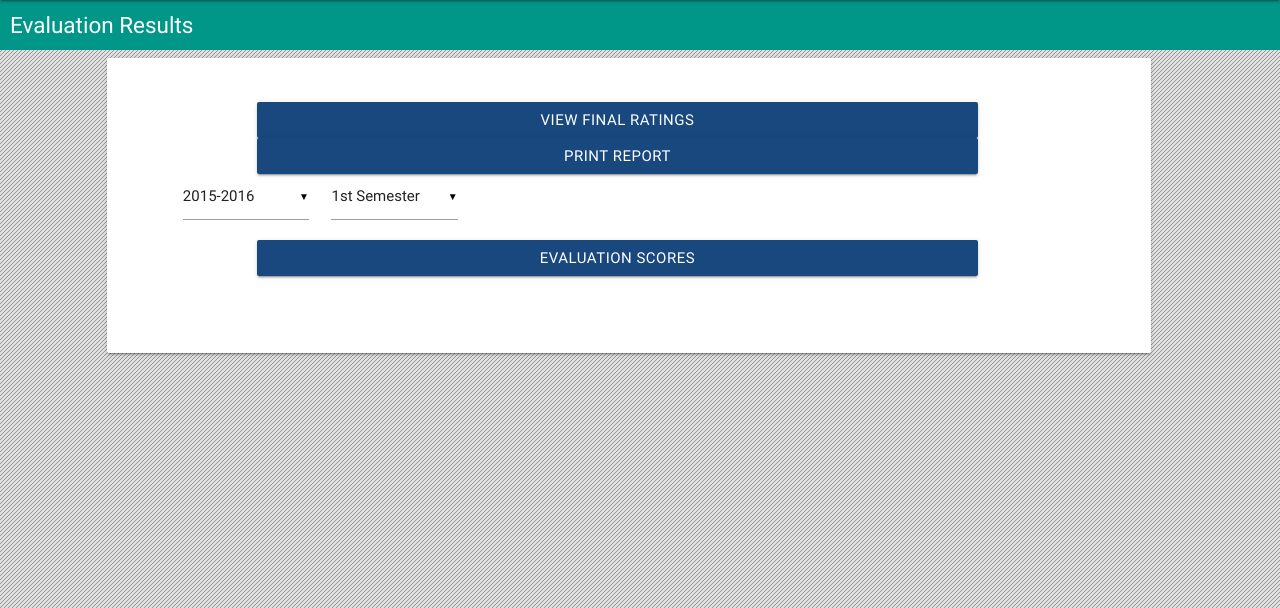
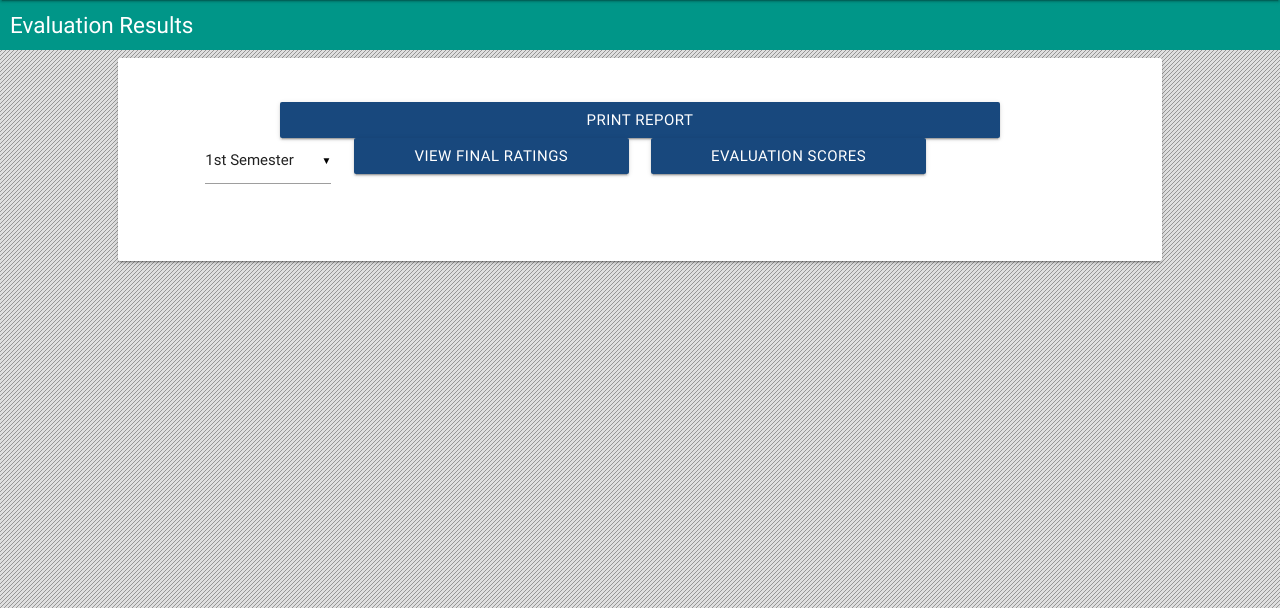
Before and after one commit to MarceloAnzano/evaluation-system, a PHP site: template application/views/view_ratings.php in a window 1280 px wide. Shown: the part 140-748 px from the top of the page. Run offline with PHP 8.4, Linux system fonts and the light colour scheme; the template is opened without the code that fills it, so the values that code supplies are empty; some libraries are stand-ins or nearby versions.

Commit message:
merge 31/03/2016 3:12AM

```diff
--- a/application/views/main.php
+++ b/application/views/main.php
@@ -8,6 +8,7 @@
 
 	if ($entries != NULL)
 	{
+		$ctr1 = 0;
 		foreach ($entries as &$entry)
 		{
 			// prepare for display
@@ -39,9 +40,9 @@
 				$closed = '';
 			}
 
+			if($ctr1 == 0) echo '<div class="row">';
 			echo '
-			<div class="row">
-				<div class="col l4 m4 s8 offset-l4 offset-m4 offset-s2" id="teacher1">';
+				<div class="col l3 m6 s8 offset-s2" id="teacher1">';
 			if ($closed == '')
 				echo "
 
@@ -78,10 +79,10 @@
 				</div>
 				</a>
 				</div>
-			</div>
-		</div>";
-
-
+			</div>";
+			if($ctr1 == 3) echo '</div>';
+			$ctr1++;
+			if($ctr1 > 3) $ctr1 = 0;
 			// if ($entry['type'] == 'self')
 			// {
 			// 	echo "<a href=".$link.">".$link_text." Self evaluation</a> ".$closed;
@@ -94,6 +95,7 @@
 	$archives = $data2;
 	if ($archives != NULL)
 	{
+		$ctr2 = 0;
 		foreach ($archives as &$archive)
 		{
 			if ($archive['semester'] == 1)
@@ -116,9 +118,9 @@
 			// }
 			// else echo "<a href=".$link.">".$link_text.' '.$archive['full_name']."</a> ";
 
+			if($ctr2 == 0) echo '<div class="row">';
 			echo '
-			<div class="row">
-				<div class="col l4 m4 s8 offset-l4 offset-m4 offset-s2" id="teacher1">';
+				<div class="col l3 m6 s8 offset-s2" id="teacher1">';
 			echo "
 				<div class='card disabledCard'>
 					<a class='card-content' href=".$link.">";
@@ -142,8 +144,10 @@
 				</div>
 				</a>
 				</div>
-			</div>
-		</div>";
+			</div>";
+			if($ctr2 == 3)echo '</div>';
+			$ctr2++;
+			if($ctr1 > 3) $ctr2 = 0;
 		}
 	}
 ?>
--- a/application/views/templates/footer.php
+++ b/application/views/templates/footer.php
@@ -6,9 +6,8 @@
 <!-- <script type="text/javascript" src="<?php echo htmlspecialchars(STATICPATH."js/materialize.js");?>"></script> -->
 <script src="https://cdnjs.cloudflare.com/ajax/libs/materialize/0.97.5/js/materialize.min.js"></script>
 <!--<script type="text/javascript" src="<?php echo htmlspecialchars(STATICPATH."js/main.js");?>"></script>-->
-<script type="text/javascript" src="<?php echo htmlspecialchars(STATICPATH."js/marci.js");?>"></script>
 <script type="text/javascript" src="<?php echo htmlspecialchars(STATICPATH."js/script.js");?>"></script>
 <?php if ($this->logged_as_admin() OR $this->logged_as_principal()) echo "<script type='text/javascript' src='".htmlspecialchars(STATICPATH."js/admin.js")."'></script>";?>
 <?php if ($this->logged_as_admin()) echo "<script type='text/javascript' src='".htmlspecialchars(STATICPATH."js/evaluation.js")."'></script>";?>
-
+<script type="text/javascript" src="<?php echo htmlspecialchars(STATICPATH."js/marci.js");?>"></script>
 </html>
--- a/application/views/view_ratings.php
+++ b/application/views/view_ratings.php
@@ -6,30 +6,29 @@
 		<div class="row">
 			<div class="col s12 m10 l10 offset-l1 offset-m1">
 				<div class="card">
-					<div class="card-content" style="width: 90%; margin:auto;">
+					<div class="card-content" style="width: 90%; margin:auto; margin-top: 20px;">
 						<div class="row" style="margin-top:20px; margin-bottom: 20px;">
-							<div class="col l10 m10 s12 offset-l1 offset-m1">
-								<button class="waves-effect waves-light btn col l12 m12 s12" id='view-ratings' type='submit' onclick='return updateRatings();'>View Final Ratings</button>
-							</div>
-							<br>
 							<div class="col l10 m10 s12 offset-l1 offset-m1">
 								<button class="waves-effect waves-light btn col l12 m12 s12" id='view-ratings' type='submit' onclick='return printReport();'>Print Report</button>
 							</div>
-							<div class="col l2 m2 s3">
+							<div class="col l2 m2 s2>
 								<select name='viewRatingYear'>
 									<?php for ($i = 15; $i < 25; $i++) echo "<option value='20".$i."20".($i+1)."'>20$i-20".($i+1)."</option>"; ?>
 								</select>
 							</div>
-							<div class="col l2 m2 s10">
+							<div class="col l2 m2 s2">
 								<select name='viewRatingSemester'>
 									<option value=1>1st Semester</option>
 									<option value=2>2nd Semester</option>
 								</select>
 							</div>
+							<div class="col l4 m4 s4">
+								<button class="waves-effect waves-light btn col l12 m12 s12" id='view-ratings' type='submit' onclick='return updateRatings();'>View Final Ratings</button>
+							</div>
 							<?php
 								if ($this->logged_as_principal('principal'))
 								{
-									echo "<div class='col l10 m10 s12 offset-l1 offset-m1'>";
+									echo "<div class='col l4 m4 s4'>";
 									echo "<button class='waves-effect waves-light btn col l12 m12 s12' id='view-ratings' type='submit' onclick='return viewAllScores();'>Evaluation Scores</button>";
 									echo "</div>";
 								}
--- a/static/css/main.css
+++ b/static/css/main.css
@@ -1,6 +1,6 @@
 .row{
-	margin: 0px;
-	width: 100%;
+	margin: 0px !important;
+	width: 100% !important;
 }
 label{
 	color: #7c7c7c !important;
--- a/static/js/marci.js
+++ b/static/js/marci.js
@@ -19,7 +19,7 @@ $(document).ready(function(){
 	if($('#password').text()!=""){
 		$('password-label').addClass('active');
 	}
-    $('select').material_select();
+    $('select').not('#createSectionSelect').material_select();
     $('nav').pushpin({ top: 88, offset: 0 });
     //$('.subNav').pushpin({ top: 130, offset: 40 });
     $('#sidebar').pushpin({ top: 10, offset: -130 });
@@ -50,6 +50,14 @@ $(document).ready(function(){
         }
     });
 });
+$(document).on('change','#createSectionSelect', function(){
+    if($('#createSectionSelect').val() != ""){
+        $('label[for="createSectionGradelevel"], label[for="createSectionSection"]').addClass('active');
+    }else{
+        $('label[for="createSectionGradelevel"], label[for="createSectionSection"]').removeClass('active');
+    }
+});
+
 function attachDeleteUser(){
     $('a.delete-user2').click(function(e) {
         e.stopImmediatePropagation();
```
Also changed, not shown: application/views/admin_index.php (+63 -46 lines), application/views/change_user_settings.php (+19 -2 lines), 12819103_1039269349465432_771168448_n.jpg (added).
